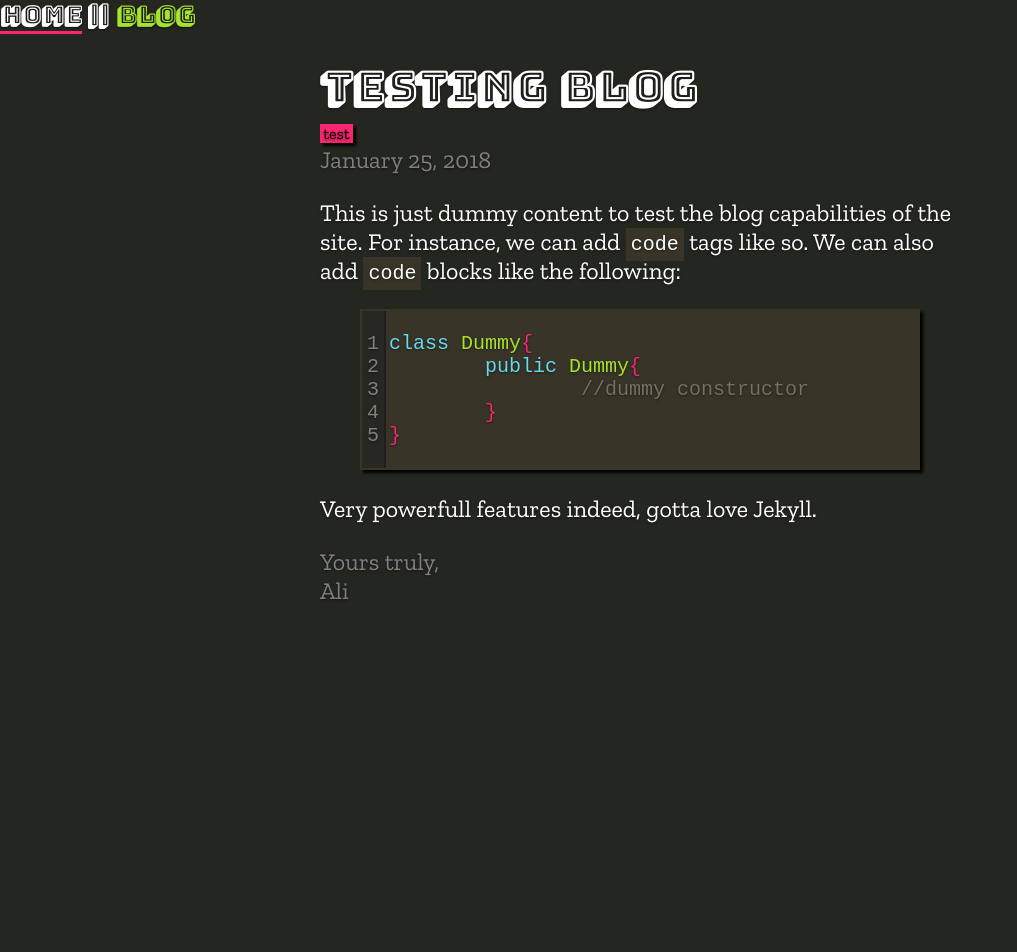
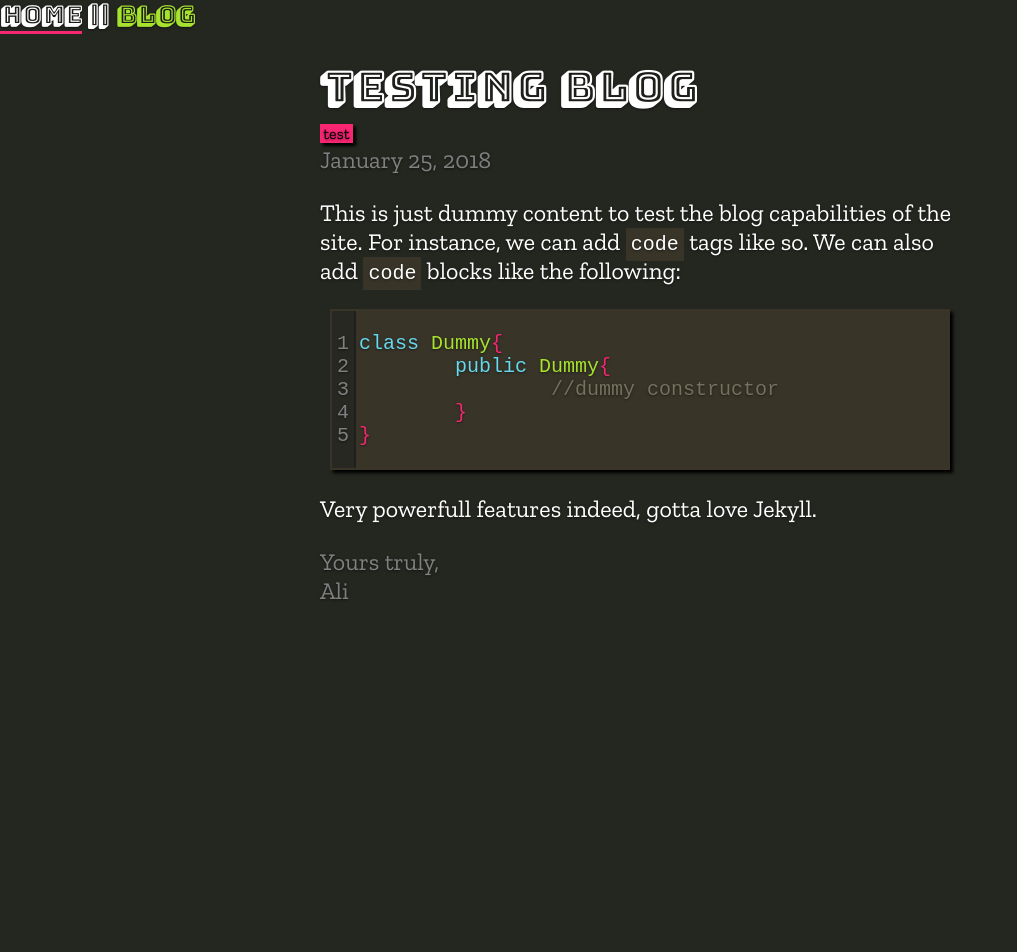
Before and after one commit to aliofyemen/aliofyemen.github.io, a Jekyll site: the page built from _posts/2018-01-25-testing-blog.markdown, in a window 1280 px wide. Shown: the top 952 px of the page, without its empty margins (0-1017 px from the left). Built offline with Jekyll 4.4.1, drawn with Linux system fonts in a browser that asks for light colours.

Commit message:
Modified code block margins.

```diff
--- a/_sass/_styles.scss
+++ b/_sass/_styles.scss
@@ -134,6 +134,9 @@ code, mark {
 
 pre > code {
 	display: block;
+	margin-left:-30px;
+	margin-right:-30px;
+	padding:0;
 	overflow: scroll;
 	padding: 0;
 	color: $snow;
```
